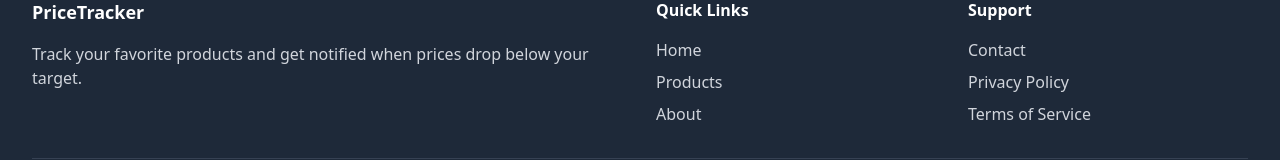
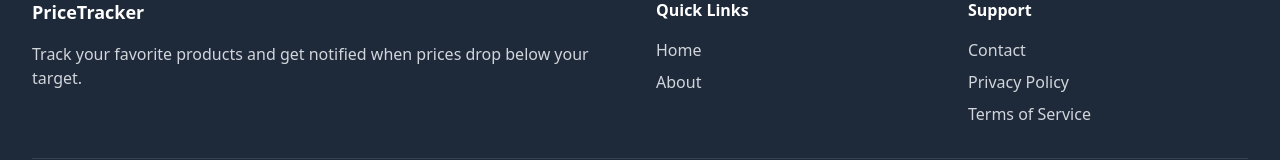
Before and after one commit to Aman7817/crowdsourced-price-tracker, a React app in the folder frontend/: page / in a window 1280 px wide. Shown: the part 1571-1731 px from the top of the page. Built offline with nearby package versions, Linux system fonts and the light colour scheme; the HTML template or start-up script is replaced by a standard one.

Commit message:
fix: Remove deprecated Products link from Footer component

```diff
--- a/frontend/package.json
+++ b/frontend/package.json
@@ -10,7 +10,6 @@
     "preview": "vite preview"
   },
   "dependencies": {
-    "@rolldown/binding-win32-x64-msvc": "^1.0.0-beta.41",
     "@tailwindcss/vite": "^4.1.14",
     "axios": "^1.12.2",
     "card-npm": "^0.1.5",
--- a/frontend/src/components/layout/Footer/Footer.jsx
+++ b/frontend/src/components/layout/Footer/Footer.jsx
@@ -16,7 +16,7 @@ const Footer = () => {
             <h4 className="font-semibold mb-4">Quick Links</h4>
             <ul className="space-y-2 text-gray-300">
               <li><a href="/" className="hover:text-white transition-colors">Home</a></li>
-              <li><a href="/products" className="hover:text-white transition-colors">Products</a></li>
+              {/* //<li><a href="/products" className="hover:text-white transition-colors">Products</a></li> */}
               <li><a href="/about" className="hover:text-white transition-colors">About</a></li>
             </ul>
           </div>
```
